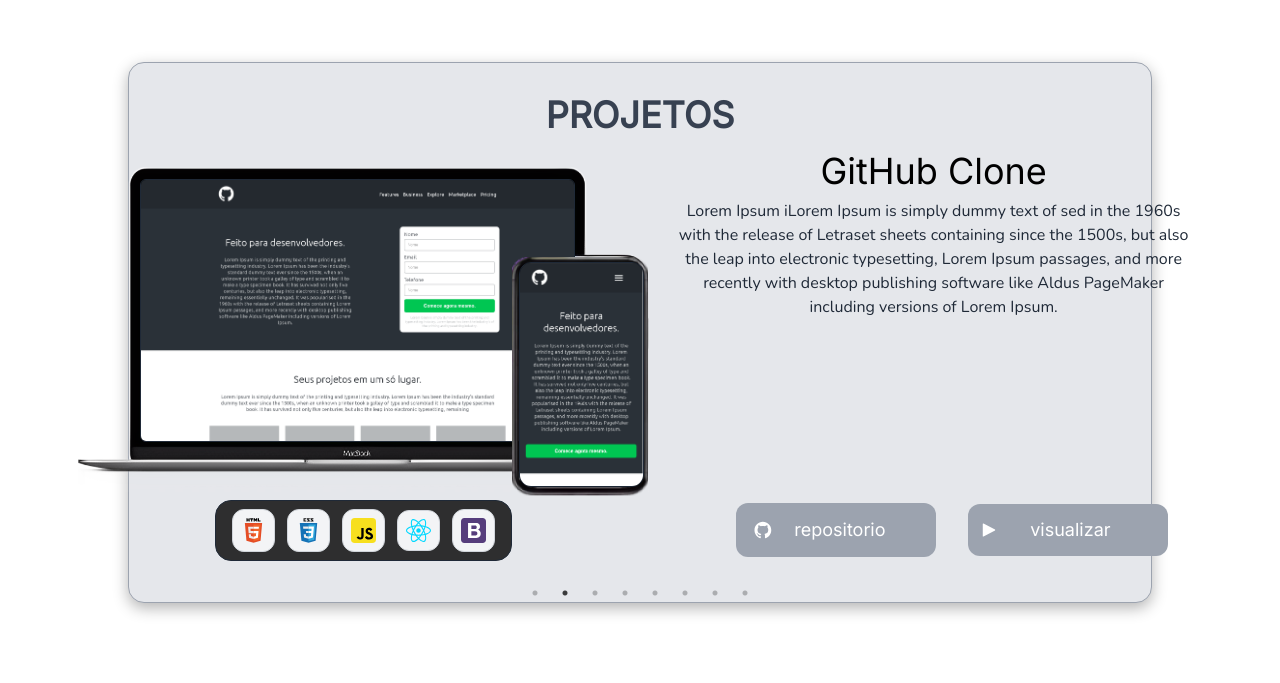
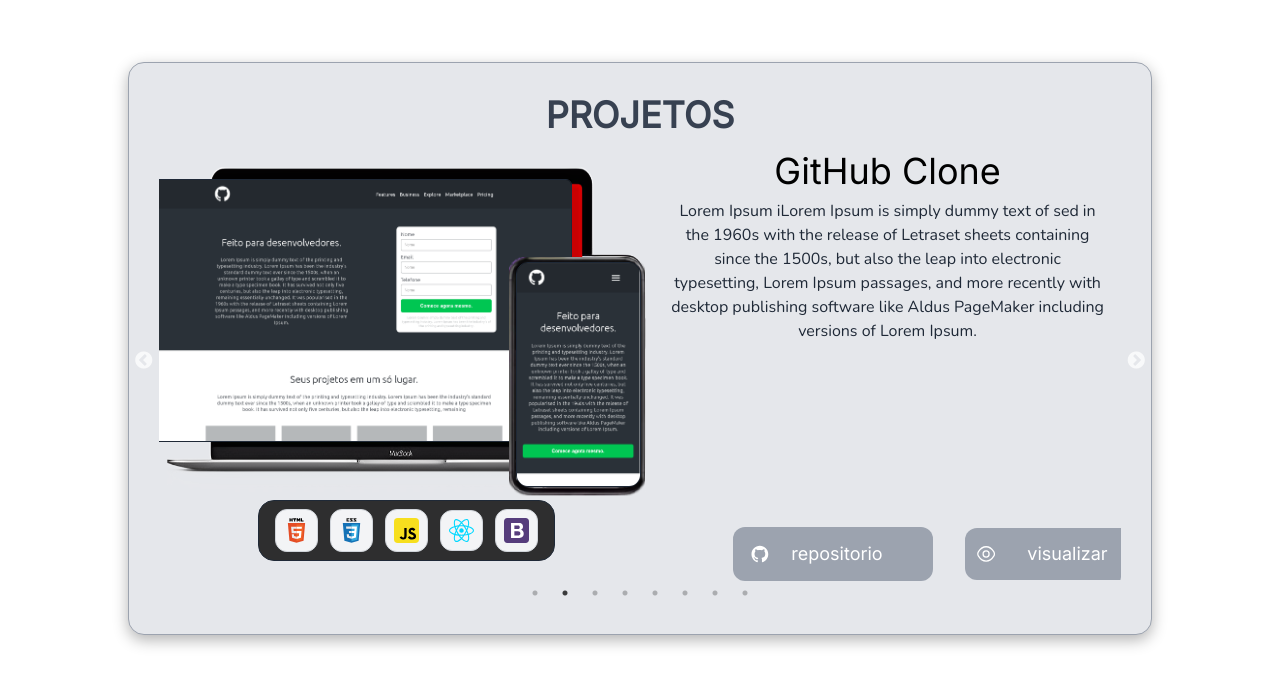
Before and after one commit to sams-dev/portfolio, a Next.js app: page / in a window 1280 px wide. Shown: the part 770-1453 px from the top of the page. Before the commit the page ends 1421 px from the top, so only its background shows below. Built offline with nearby package versions, Linux system fonts and the light colour scheme.

Commit message:
ajuste na resolução do Slider

```diff
--- a/src/components/Home/portifolio.tsx
+++ b/src/components/Home/portifolio.tsx
@@ -31,9 +31,9 @@
       <Head>
         <title>Portifolio | samsdev</title>
       </Head>
-      <section id="projetos" className="space-y-2 md:mt-16 bg-gray-200 rounded-2xl border border-gray-400 box-shadow lg:pt-8 px-5 flex flex-col justify-start text-center items-center">
+      <section id="projetos" className="space-y-2 md:mt-16 bg-gray-200 rounded-2xl border border-gray-400 box-shadow lg:py-8 px-5 flex flex-col justify-start text-center items-center">
         <h2 className="text-2xl text-gray-700 md:text-4xl font-semibold">PROJETOS</h2>
-        <Slider {...settings} className="lg:w-[1140px] lg:h-[435px]">
+        <Slider {...settings} className="w-[90%] lg:w-[98%] lg:h-[435px]">
           {projects.map(({ name, image }, index) => (
             <div className="overflow-hidden rounded-lg md:flex md:p-2" key={name + index}>
               <div className="md:flex md:gap-4 ">
@@ -46,7 +46,7 @@
                     height={160}
                     className="md:w-[596px] md:h-[325px]"
                   />
-                  <div className="desktop w-[206px] h-[120px] md:w-[435px] md:h-[257px] inline-block rounded absolute bg-black top-[22px] right-[35px] md:top-[28px] md:right-[74px] z-10">
+                  <div className="desktop w-[206px] h-[120px] md:w-[437px] md:h-[257px] inline-block rounded absolute bg-black top-[22px] right-[35px] md:top-[28px] md:right-[74px] z-10">
                     <Image
                       src={image.url}
                       alt={image.alt}
@@ -89,7 +89,7 @@
                       <a className="btn flex items-center md:gap-4 bg-gray-400 text-white md:text-lg text-center md:w-[200px] p-[5px] pr-9 md:p-3 rounded-lg md:rounded-xl" href="">
                         <Image src="/assets/gh-white.svg" alt="" width={30} height={30} />repositorio</a>
                       <a className="btn flex items-center md:gap-8 bg-gray-400 text-white md:text-lg text-center md:w-[200px] p-2 pr-7 md:p-3 rounded-lg md:rounded-xl" href="">
-                        <Image src="/assets/play.svg" alt="" width={18} height={20} />visualizar</a>
+                        <Image src="/assets/eye-icon.svg" alt="" width={18} height={20} />visualizar</a>
                     </div>
                   </div>
                 </div>
```
Also changed, not shown: public/assets/eye-icon.svg (added).
